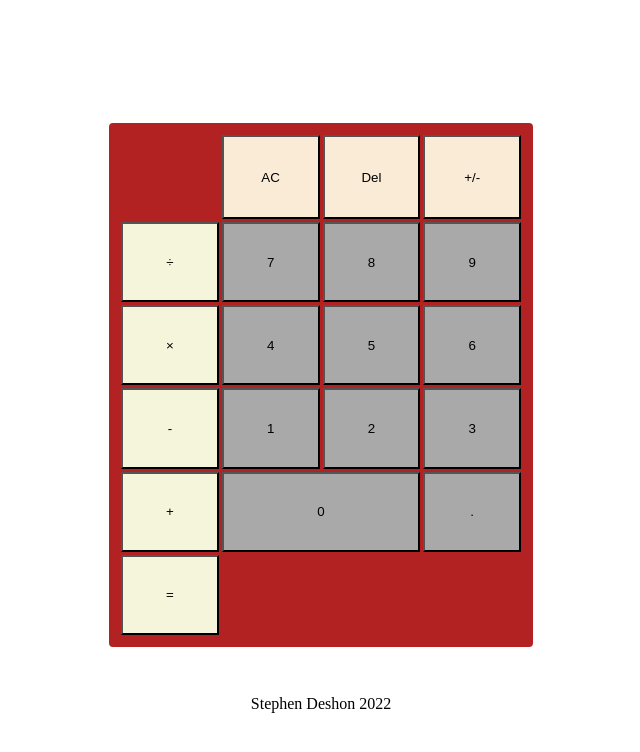
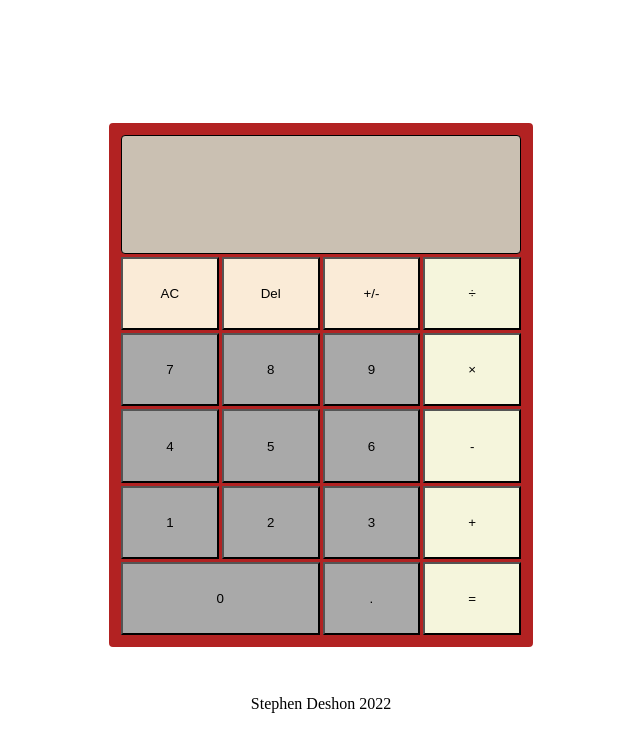
Before and after one commit to stvdeshon/calculator, a plain HTML site: page index.html in a window 1280 px wide. Shown: the whole page, without its empty margins (287-927 px from the left). Drawn offline with Linux system fonts and the light colour scheme.

Commit message:
Prevent input screen stretching

```diff
--- a/index.html
+++ b/index.html
@@ -10,7 +10,10 @@
         <main>
         <div id="calculator">
             <div id="calcbody">
-                    <div id="display"></div>
+                <div id="screen">
+                        <div id="history"></div>
+                        <div id="display"></div>
+                </div>
                     <button class="top" id="clear">AC</button>
                     <button class="top" id="del">Del</button>
                     <button class="top" id="negative-toggle">+/-</button>
```
